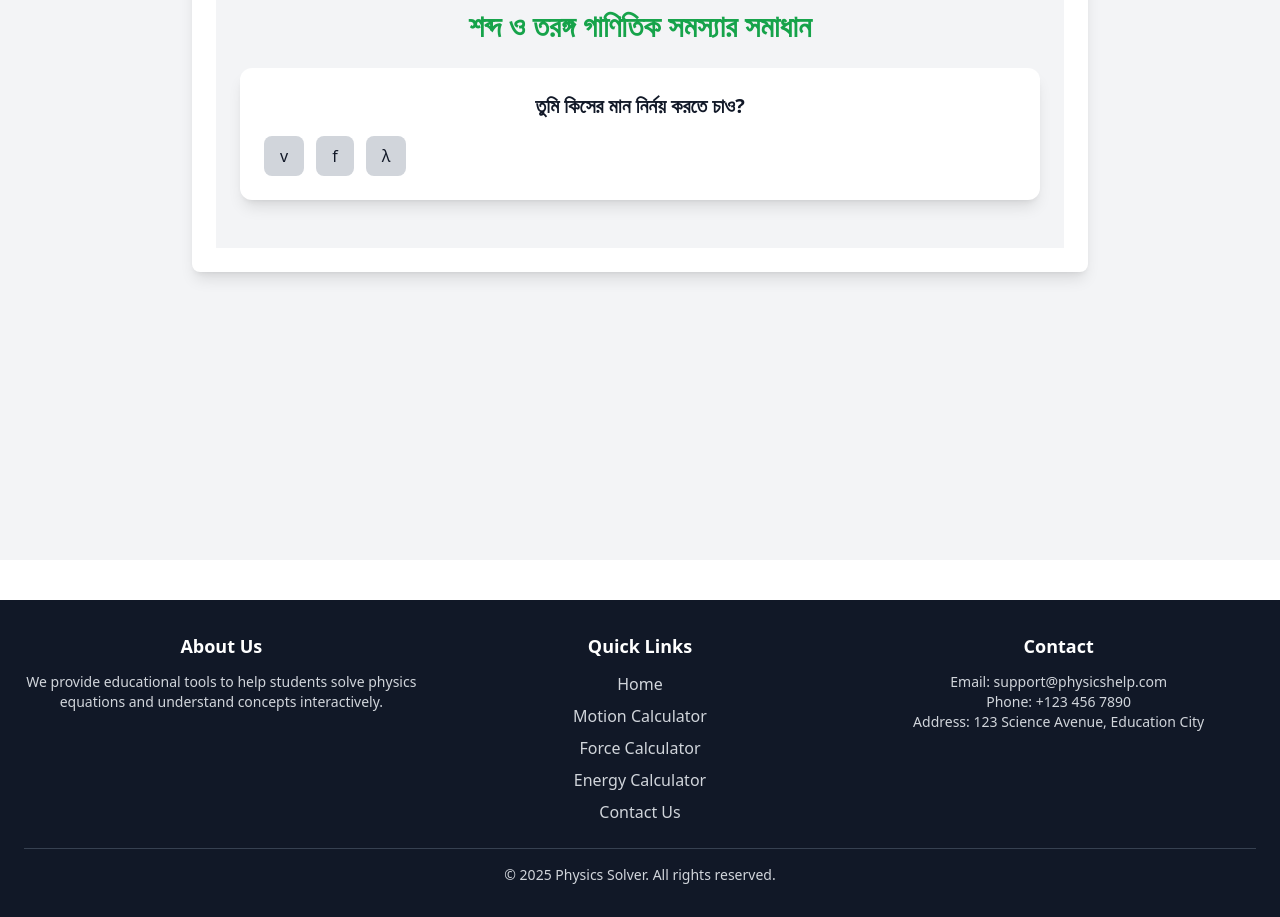
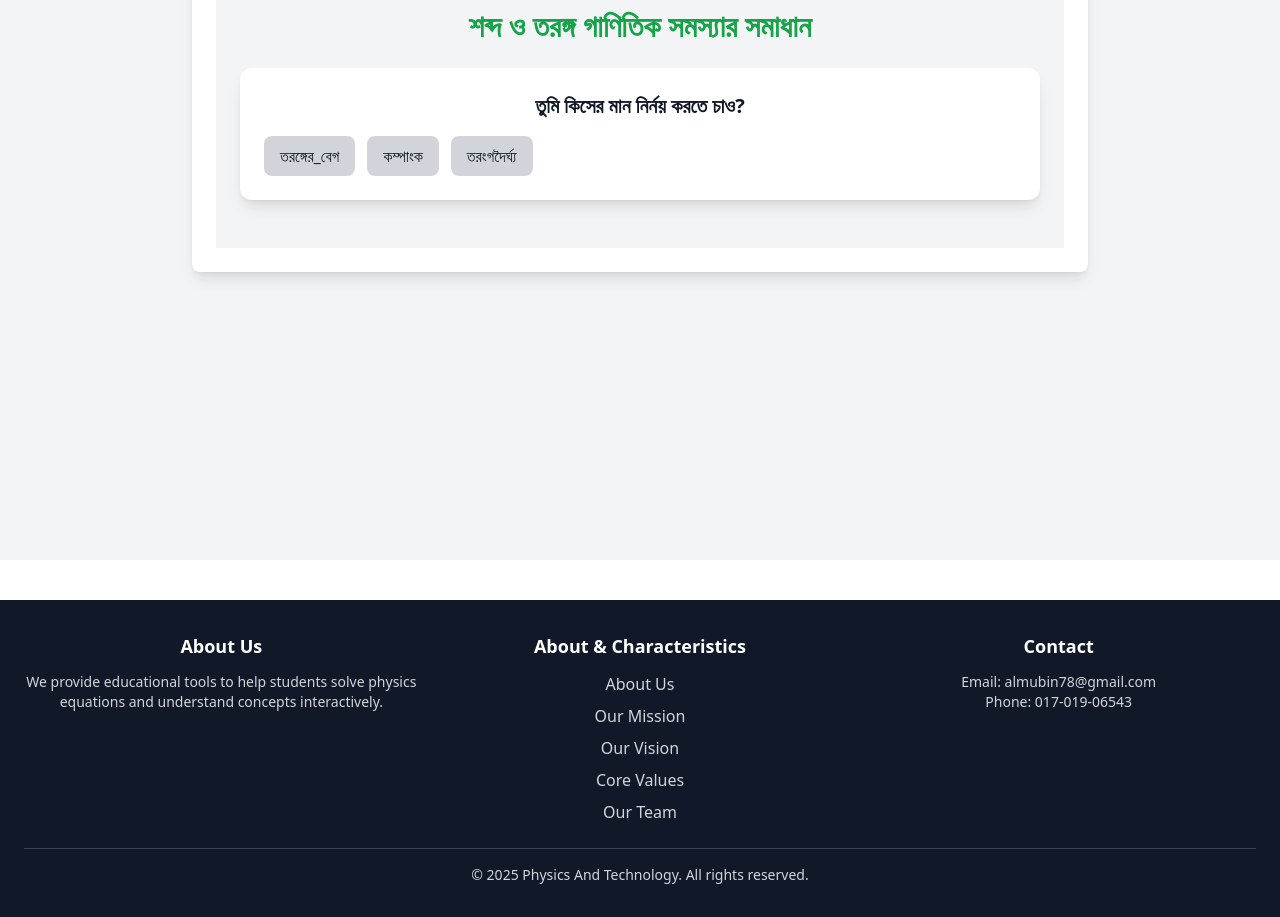
Before and after one commit to almubin78/Physics-Problems-solving-website, a React (Create React App) app: page /laws-integrations/sound-and-wave in a window 1280 px wide. Shown: the part 400-1317 px from the top of the page. Built offline with nearby package versions, Linux system fonts and the light colour scheme.

Commit message:
intersting logic buildup for number system

```diff
--- a/src/CommonPages/Footer.js
+++ b/src/CommonPages/Footer.js
@@ -1,5 +1,5 @@
-import React from 'react';
-import { Link } from 'react-router-dom';
+import React from "react";
+import { Link } from "react-router-dom";
 
 const Footer = () => {
   return (
@@ -9,33 +9,60 @@ const Footer = () => {
           {/* About Section */}
           <div>
             <h2 className="text-lg font-semibold text-white mb-3">About Us</h2>
-            <p className="text-sm">We provide educational tools to help students solve physics equations and understand concepts interactively.</p>
+            <p className="text-sm">
+              We provide educational tools to help students solve physics
+              equations and understand concepts interactively.
+            </p>
           </div>
 
-          {/* Quick Links */}
+          {/* About & Characteristics */}
           <div>
-            <h2 className="text-lg font-semibold text-white mb-3">Quick Links</h2>
+            <h2 className="text-lg font-semibold text-white mb-3">
+              About & Characteristics
+            </h2>
             <ul className="space-y-2">
-              <li><Link to="/" className="hover:text-green-400">Home</Link></li>
-              <li><Link to="/motion" className="hover:text-green-400">Motion Calculator</Link></li>
-              <li><Link to="/force" className="hover:text-green-400">Force Calculator</Link></li>
-              <li><Link to="/energy" className="hover:text-green-400">Energy Calculator</Link></li>
-              <li><Link to="/contact" className="hover:text-green-400">Contact Us</Link></li>
+              <li>
+                <Link to="/about" className="hover:text-green-400">
+                  About Us
+                </Link>
+              </li>
+              <li>
+                <Link to="/mission" className="hover:text-green-400">
+                  Our Mission
+                </Link>
+              </li>
+              <li>
+                <Link to="/vision" className="hover:text-green-400">
+                  Our Vision
+                </Link>
+              </li>
+              <li>
+                <Link to="/values" className="hover:text-green-400">
+                  Core Values
+                </Link>
+              </li>
+              <li>
+                <Link to="/team" className="hover:text-green-400">
+                  Our Team
+                </Link>
+              </li>
             </ul>
           </div>
 
           {/* Contact Info */}
           <div>
             <h2 className="text-lg font-semibold text-white mb-3">Contact</h2>
-            <p className="text-sm">Email: support@physicshelp.com</p>
-            <p className="text-sm">Phone: +123 456 7890</p>
-            <p className="text-sm">Address: 123 Science Avenue, Education City</p>
+            <p className="text-sm">Email: almubin78@gmail.com</p>
+            <p className="text-sm">Phone: 017-019-06543</p>
           </div>
         </div>
 
         {/* Copyright Section */}
         <div className="border-t border-gray-700 mt-6 pt-4 text-center text-sm">
-          <p>&copy; {new Date().getFullYear()} Physics Solver. All rights reserved.</p>
+          <p>
+            &copy; {new Date().getFullYear()} Physics And Technology. All rights
+            reserved.
+          </p>
         </div>
       </div>
     </footer>
--- a/src/Laws-integrations/chapterBased/Force/ForceCalculator.js
+++ b/src/Laws-integrations/chapterBased/Force/ForceCalculator.js
@@ -29,18 +29,18 @@ const ForceCalculator = () => {
     ],
     বন্দুকের_পশ্চাৎবেগ: [
       {
-        formula: "V = - mv/M",
-        inputs: ["m", "v", "M"],
+        formula: "v2 = -( m1 * v1 )/m2",
+        inputs: ["m1", "v1", "m2"],
         resultInfo: "বন্দুকের পশ্চাৎবেগ: ",
         unit: "m/s",
-        resultFn: (v) => (-v.m * v.v) / v.M,
+        resultFn: (v) => (-v.m1 * v.v1) / v.m2,
       },
     ],
     মিলিত_বস্তুর_বেগ: [
       {
-        formula: "v = (MU - mu)/(m+M)",
-        inputs: ["m", "M", "u", "U"],
-        resultInfo: "u কে ঋণাত্মক ধরে,  মিলিত বস্তুদ্বয়ের বেগ: ",
+        formula: "v = (m1 * u1 - m2 * u2)/(m1+m2)",
+        inputs: ["m1", "m2", "u1", "u2"],
+        resultInfo: "u1 কে ঋণাত্মক ধরে,  মিলিত বস্তুদ্বয়ের বেগ: ",
         unit: "m/s",
       },
     ],
@@ -49,7 +49,7 @@ const ForceCalculator = () => {
         formula: "F = (GMm)/r^2",
         inputs: ["M", "m", "r"],
         resultInfo: "বস্তু দ্বয়ের মধ্যে ক্রিয়াশীল মহাকর্ষ বলঃ  ",
-        unit: "m/s",
+        unit: "N",
       },
     ],
   };
@@ -78,18 +78,24 @@ const ForceCalculator = () => {
     switch (inputName) {
       case "m":
         return "ভরের মান (kg)";
-      case "M":
+      case "m1":
         return "১ম বস্তুর ভরের মান (kg)";
+      case "m2":
+        return "২য় বস্তুর ভরের মান (kg)";
       case "a":
         return "ত্বরণের মান (m/s²)";
+      case "v1":
+        return "১ম বস্তুর শেষবেগের মান (m/s)";
+      case "v2":
+        return "২য় বস্তুরশেষবেগের মান (m/s)";
       case "v":
-        return "শেষবেগের মান (m/s)";
-      case "V":
-        return "১ম বস্তুর শেষবেগের মান (m/s)";
-      case "U":
+        return " শেষবেগের মান (m/s)";
+      case "u":
+        return " আদিবেগের মান (m/s)";
+      case "u1":
         return "১ম বস্তুর আদিবেগের মান (m/s)";
-      case "u":
-        return "আদিবেগের মান (m/s)";
+      case "u2":
+        return "২য় বস্তুর আদিবেগের মান (m/s)";
       case "t":
         return "সময়ের মান (s)";
       default:
@@ -97,54 +103,65 @@ const ForceCalculator = () => {
     }
   };
 
+  const formatNumber = (num) => {
+    if (Math.abs(num) >= 1e6 || (Math.abs(num) <= 1e-3 && num !== 0)) {
+      return num.toExponential(2); // বৈজ্ঞানিক নোটেশন
+    } else if (Number.isInteger(num)) {
+      return num; // পূর্ণসংখ্যা থাকলে 그대로 রাখবে
+    } else {
+      return num.toFixed(3); // দশমিক সংখ্যা থাকলে দুই দশমিক পর্যন্ত রাখবে
+    }
+  };
+
   const calculateResult = () => {
     const selectedLawData = laws[variableToSolve].find(
       (law) => law.formula === selectedLaw
     );
+
     if (!selectedLawData) {
       setResult("Invalid law selection");
       return;
     }
+
     const { formula, inputs } = selectedLawData;
     const values = inputs?.map((input) => inputValues[input]);
+
     if (values.includes(undefined)) {
       setResult("Please fill all required fields");
       return;
     }
+
     let calculatedResult;
+
     switch (formula) {
       case "F = ma":
-        calculatedResult = (inputValues.m * inputValues.a).toFixed(2);
+        calculatedResult = inputValues.m * inputValues.a;
         break;
       case "F = m(v-u)/t":
-        calculatedResult = (
-          (inputValues.m * (inputValues.v - inputValues.u)) /
-          inputValues.t
-        ).toFixed(2);
+        calculatedResult =
+          (inputValues.m * (inputValues.v - inputValues.u)) / inputValues.t;
         break;
-      case "V = - mv/M":
-        calculatedResult = (
-          -(inputValues.m * inputValues.v) / inputValues.M
-        ).toFixed(2);
+      case "v2 = -( m1 * v1 )/m2":
+        calculatedResult = -(inputValues.m1 * inputValues.v1) / inputValues.m2;
         break;
-      case "v = (MU - mu)/(m+M)":
-        calculatedResult = (
-          (inputValues.M * inputValues.U - inputValues.m * inputValues.u) /
-          (inputValues.M + inputValues.M)
-        ).toFixed(2);
+      case "v = (m1 * u1 - m2 * u2)/(m1+m2)":
+        calculatedResult =
+          (inputValues.m2 * inputValues.u2 - inputValues.m1 * inputValues.u1) /
+          (inputValues.m2 + inputValues.m1);
         break;
       case "F = (GMm)/r^2":
-        calculatedResult = (
+        calculatedResult =
           (6.673e-11 * inputValues.M * inputValues.m) /
-          (inputValues.r * inputValues.r)
-        ).toExponential(2);
+          (inputValues.r * inputValues.r);
         break;
-
-      //6.673e-11
-      //.000000000006673
       default:
         calculatedResult = "Invalid formula";
     }
+
+    if (typeof calculatedResult === "number") {
+      calculatedResult = formatNumber(calculatedResult);
+    }
+
     setResult(calculatedResult);
   };
 
@@ -178,7 +195,7 @@ const ForceCalculator = () => {
       {variableToSolve && (
         <div className="mb-6 bg-white dark:bg-gray-800 shadow-lg rounded-xl p-6">
           <h2 className="text-md font-semibold text-green-700 dark:text-green-300">
-            সূত্র সিলেক্ট করঃ
+            নির্ধারিত সূত্রে ক্লিক করঃ
           </h2>
           <div className="flex flex-wrap gap-3 mt-3">
             {laws[variableToSolve]?.map((law) => (
--- a/src/Laws-integrations/chapterBased/SoundAndWave/SoundAndWave.js
+++ b/src/Laws-integrations/chapterBased/SoundAndWave/SoundAndWave.js
@@ -6,16 +6,44 @@ const SoundAndWave = () => {
   const [inputValues, setInputValues] = useState({});
   const [result, setResult] = useState(null);
 
-  const variables = ['v', 'f', 'λ'];
+  const variables = ['তরঙ্গের_বেগ', 'কম্পাংক', 'তরংগদৈর্ঘ্য'];
   const laws = {
-    v: [
+    তরঙ্গের_বেগ: [
       {
         formula: 'v = fλ',
         inputs: ['f', 'λ'],
-        resultInfo: 'Final Result for v (velocity) is:',
+        resultInfo: 'তরংগের বেগ হবে:',
         unit: 'm/s',
-      }
+      },
+      {
+        formula: 'v = λ/T',
+        inputs: ['T', 'λ'],
+        resultInfo: 'তরংগের বেগ হবে:',
+        unit: 'm/s',
+      },
     ],
+    কম্পাংক:[
+      {
+        formula: 'f = v/λ',
+        inputs: ['v', 'λ'],
+        resultInfo: 'কম্পাংকের মান:',
+        unit: 'Hz বা 1/s',
+      },
+      {
+        formula: 'f = 1/T',
+        inputs: [ 'T'],
+        resultInfo: 'কম্পাংকের মান:',
+        unit: 'Hz বা 1/s',
+      },
+    ],
+    তরংগদৈর্ঘ্য:[
+      {
+        formula: 'λ = v/f',
+        inputs: ['v', 'f'],
+        resultInfo: 'তরংগদৈর্ঘ্য হবে:',
+        unit: 'মিটার (m)',
+      },
+    ]
   };
 
   const handleVariableSelection = (variable) => {
@@ -61,13 +89,30 @@ const SoundAndWave = () => {
     let calculatedResult;
     switch (formula) {
       case 'v = fλ':
-        calculatedResult = (inputValues.f * inputValues.λ).toFixed(2);
+        calculatedResult = inputValues.f * inputValues.λ;
+        break;
+      case 'v = λ/T':
+        calculatedResult = inputValues.λ * inputValues.T;
+        break;
+      case 'f = v/λ':
+        calculatedResult = inputValues.v / inputValues.λ;
+        break;
+      case 'f = 1/T':
+        calculatedResult = 1 / inputValues.T;
+        break;
+      case 'λ = v/f':
+        calculatedResult = inputValues.v / inputValues.f;
         break;
       default:
         calculatedResult = 'Invalid formula';
     }
+
+    // যদি দশমিক থাকে তাহলে toFixed(2) প্রয়োগ করব, অন্যথায় পূর্ণসংখ্যা রাখব
+    calculatedResult = Number.isInteger(calculatedResult) ? calculatedResult : calculatedResult.toFixed(2);
+
     setResult(calculatedResult);
   };
+
 
   return (
     <div className="p-6 min-h-fit bg-gray-100 dark:bg-gray-900 text-gray-900 dark:text-gray-100">
@@ -138,7 +183,7 @@ const SoundAndWave = () => {
           <h2 className="text-xl font-semibold">Result:</h2>
           <p className="text-lg text-pink-500">
             {laws[variableToSolve]?.find((law) => law.formula === selectedLaw)?.resultInfo}
-            <span className="font-extrabold text-green-600 dark:text-green-400">{result}</span>
+            <span className="font-extrabold text-green-600 dark:text-green-400"> {result} </span>
             {laws[variableToSolve].find((law) => law.formula === selectedLaw)?.unit}
           </p>
         </div>
--- a/src/Laws-integrations/chapterBased/WorkPowerEnergy/WorkPowerEnergy.js
+++ b/src/Laws-integrations/chapterBased/WorkPowerEnergy/WorkPowerEnergy.js
@@ -28,7 +28,7 @@ const WorkPowerEnergy = () => {
       {
         formula: "গতিশক্তি = 1/2 x m x v^2",
         inputs: ["m", "v"],
-        resultInfo: "গতিশক্তি:",
+        resultInfo: "গতিশক্তি: ",
         unit: "জুল",
       },
     ],
@@ -152,7 +152,7 @@ const WorkPowerEnergy = () => {
           <h2 className="text-xl font-semibold">Result:</h2>
           <p className="text-lg text-pink-500">
             {laws[variableToSolve]?.find((law) => law.formula === selectedLaw)?.resultInfo}
-            <span className="font-extrabold text-green-600 dark:text-green-400">{result}</span>
+            <span className="font-extrabold text-green-600 dark:text-green-400"> {result} </span>
             {laws[variableToSolve].find((law) => law.formula === selectedLaw)?.unit}
           </p>
         </div>
```
